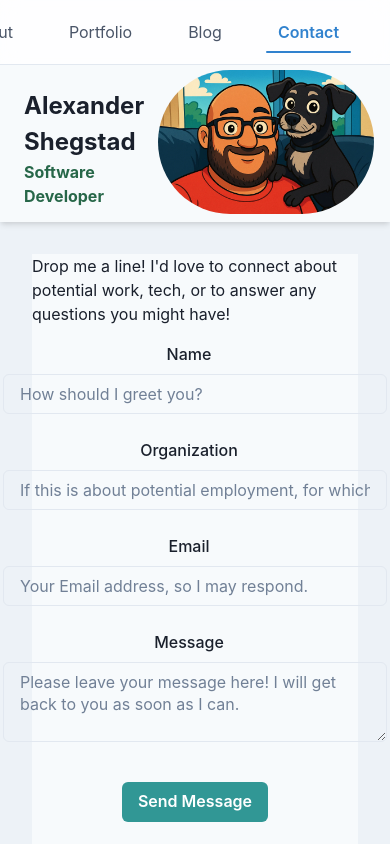
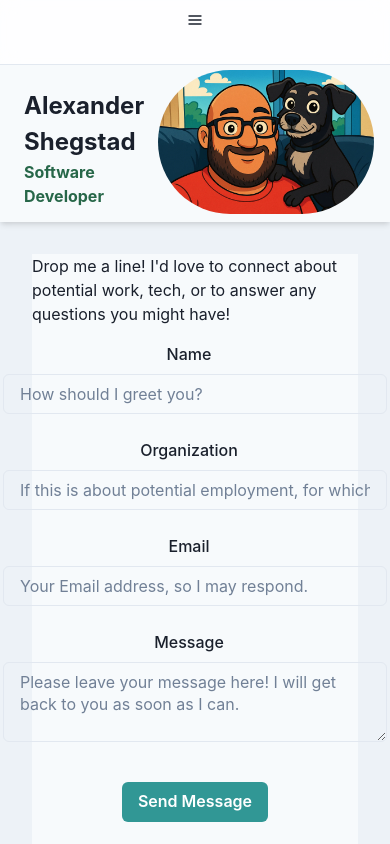
Before and after one commit to AMShegstad/personalBlogAndPortfolio, a React (Vite) app in the folder client/: page /contact in a window 390 px wide. Shown: the top 844 px of the page. Built offline with nearby package versions, Linux system fonts and the light colour scheme.

Commit message:
made header responsive

```diff
--- a/client/src/components/Nav.jsx
+++ b/client/src/components/Nav.jsx
@@ -76,7 +76,7 @@ function Nav() {
           >
           </MotionLink>
 
-          <HStack spacing={8} justify={"center"}>
+          <HStack spacing={8} justify={"center"} display={{ base: "none", md: "flex" }}>
             {navItems.map((item) => (
               <MotionLink
               justifyContent="center"
@@ -130,6 +130,13 @@ function Nav() {
               {isLoggedIn ? <IoMdLogOut /> : <IoMdLogIn />}
             </Button>
           </HStack>
+          <IconButton
+            aria-label="Open menu"
+            icon={<HamburgerIcon />}
+            onClick={onOpen}
+            variant="ghost"
+            display={{ base: "flex", md: "none" }}
+          />
         </Flex>
       </Container>
 
```
Also changed, not shown: 3 other files (tests, documents, lock files or other folders).
